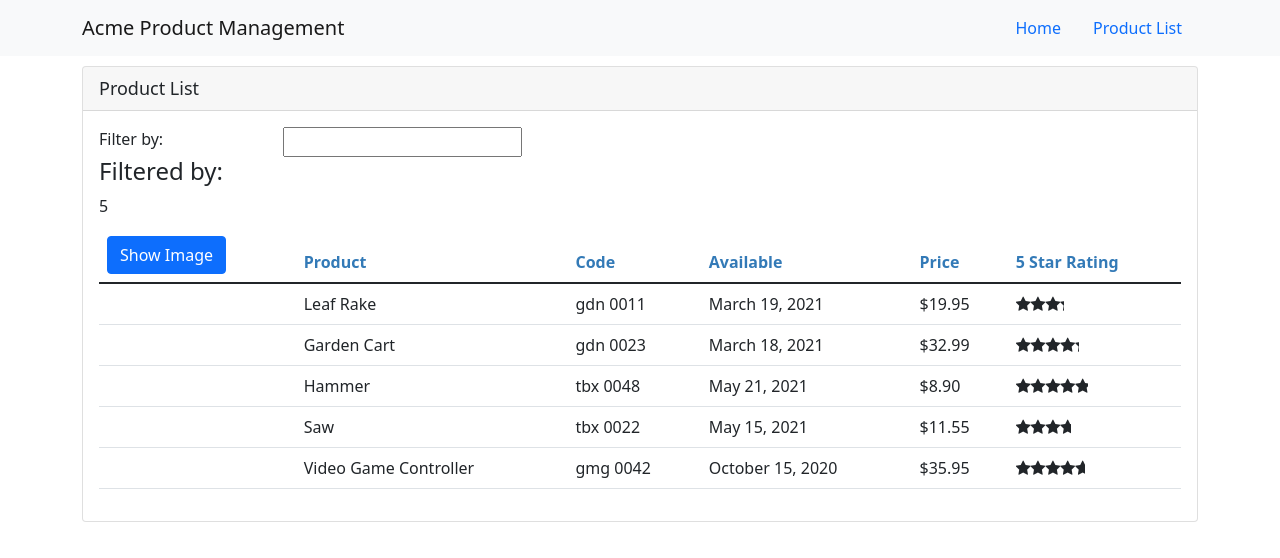
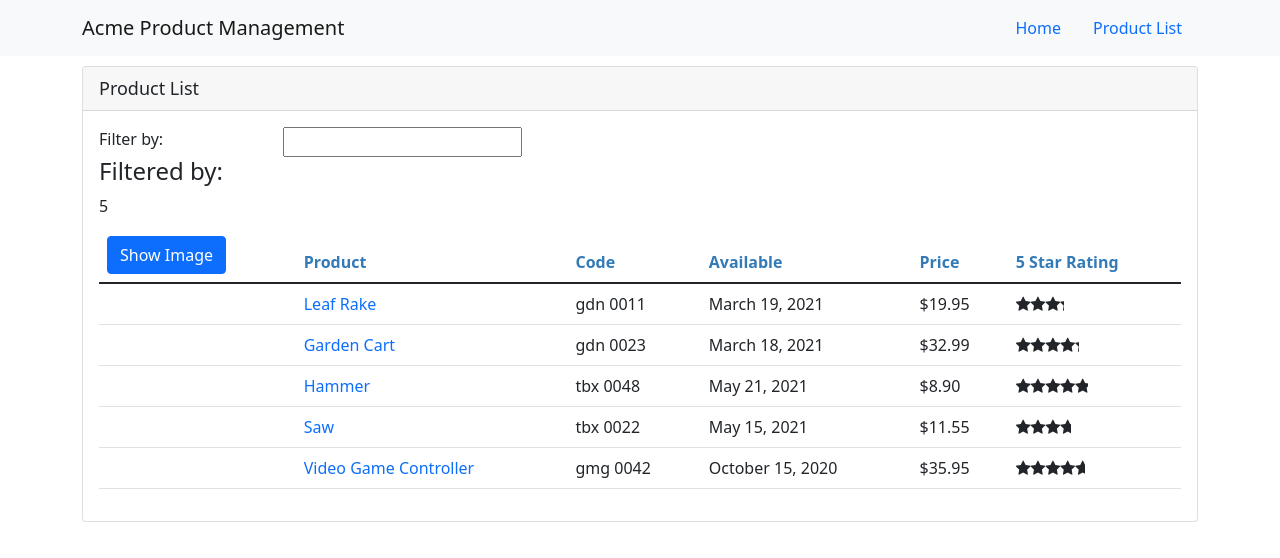
Before and after one commit to gokul-sarath07/Angular-Getting-Started-Course, an Angular app: page /products in a window 1280 px wide. Shown: the top 558 px of the page. Built offline with nearby package versions, Linux system fonts and the light colour scheme.

Commit message:
Navigation and Routing Additional Techniques

```diff
--- a/src/app/app.module.ts
+++ b/src/app/app.module.ts
@@ -10,6 +10,7 @@
 import { ProductDetailComponent } from './products/product-detail.component';
 import { WelcomeComponent } from './home/welcome.component';
 import { RouterModule } from '@angular/router';
+import { ProductDetailGuard } from './products/product-detail.guard';
 
 @NgModule({
   declarations: [
@@ -26,7 +27,11 @@
     HttpClientModule,
     RouterModule.forRoot([
       { path: 'products', component: ProductListComponent },
-      { path: 'products/:id', component: ProductDetailComponent },
+      {
+        path: 'products/:id',
+        canActivate: [ProductDetailGuard],
+        component: ProductDetailComponent
+      },
       { path: 'welcome', component: WelcomeComponent },
       { path: '', redirectTo: 'welcome', pathMatch: 'full' },
       { path: '**', redirectTo: 'welcome', pathMatch: 'full' }
--- a/src/app/products/product-detail.component.html
+++ b/src/app/products/product-detail.component.html
@@ -1,5 +1,12 @@
 <div class="card">
     <div class="card-header">
-        {{pageTitle}}
+        {{pageTitle + ": " + product?.productName}}
+    </div>
+    <div class="card-footer">
+        <button class="btn btn-outline-secondary"
+                style="width:80px"
+                (click)="onBack()">
+            <i class="fa fa-chevron-left"></i> Back
+        </button>
     </div>
 </div>
--- a/src/app/products/product-detail.component.ts
+++ b/src/app/products/product-detail.component.ts
@@ -1,4 +1,6 @@
 import { Component, OnInit } from '@angular/core';
+import { ActivatedRoute, Router } from '@angular/router';
+import { IProduct } from './product';
 
 @Component({
   selector: 'pm-product-detail',
@@ -7,11 +9,28 @@
 })
 export class ProductDetailComponent implements OnInit {
 
-  constructor() { }
+  constructor(private route: ActivatedRoute,
+              private router: Router) { }
 
   pageTitle: string = "Product Details";
+  product: IProduct | undefined;
 
   ngOnInit(): void {
+    const id = Number(this.route.snapshot.paramMap.get('id'));
+    this.pageTitle += `: ${id}`;
+    this.product = {
+      "productId": 1,
+      "productName": "Leaf Rake",
+      "productCode": "GDN-0011",
+      "releaseDate": "March 19, 2021",
+      "description": "Leaf rake with 48-inch wooden handle.",
+      "price": 19.95,
+      "starRating": 3.2,
+      "imageUrl": "assets/images/leaf_rake.png"
+    }
   }
 
+  onBack(): void {
+    this.router.navigate(['/products']);
+  }
 }
--- /dev/null
+++ b/src/app/products/product-detail.guard.ts
@@ -0,0 +1,23 @@
+import { Injectable } from '@angular/core';
+import { ActivatedRouteSnapshot, CanActivate, Router, RouterStateSnapshot, UrlTree } from '@angular/router';
+import { Observable } from 'rxjs';
+
+@Injectable({
+  providedIn: 'root'
+})
+export class ProductDetailGuard implements CanActivate {
+
+  constructor(private router: Router) {}
+
+  canActivate(route: ActivatedRouteSnapshot, state: RouterStateSnapshot):
+              Observable<boolean | UrlTree> | Promise<boolean | UrlTree> | boolean | UrlTree {
+      const id = Number(route.paramMap.get('id'));
+      if (isNaN(id) || id < 1) {
+        alert('Invalid product id');
+        this.router.navigate(['/products']);
+        return false;
+      }
+      return true;
+  }
+
+}
--- a/src/app/products/product-list.component.html
+++ b/src/app/products/product-list.component.html
@@ -42,7 +42,11 @@
                                  [style.width.px]="imageWidth"
                                  [style.margin.px]="imageMargin">
                         </td>
-                        <td>{{product.productName}}</td>
+                        <td>
+                            <a [routerLink]="['/products', product.productId]">
+                                {{product.productName}}
+                            </a>
+                        </td>
                         <td>{{product.productCode | lowercase | convertToSpaces:"-"}}</td>
                         <td>{{product.releaseDate}}</td>
                         <td>{{product.price | currency:'USD':'symbol':'1.2-3'}}</td>
```
Also changed, not shown: src/app/app.component.ts (line endings or trailing spaces), 1 other file (tests, documents, lock files or other folders).
